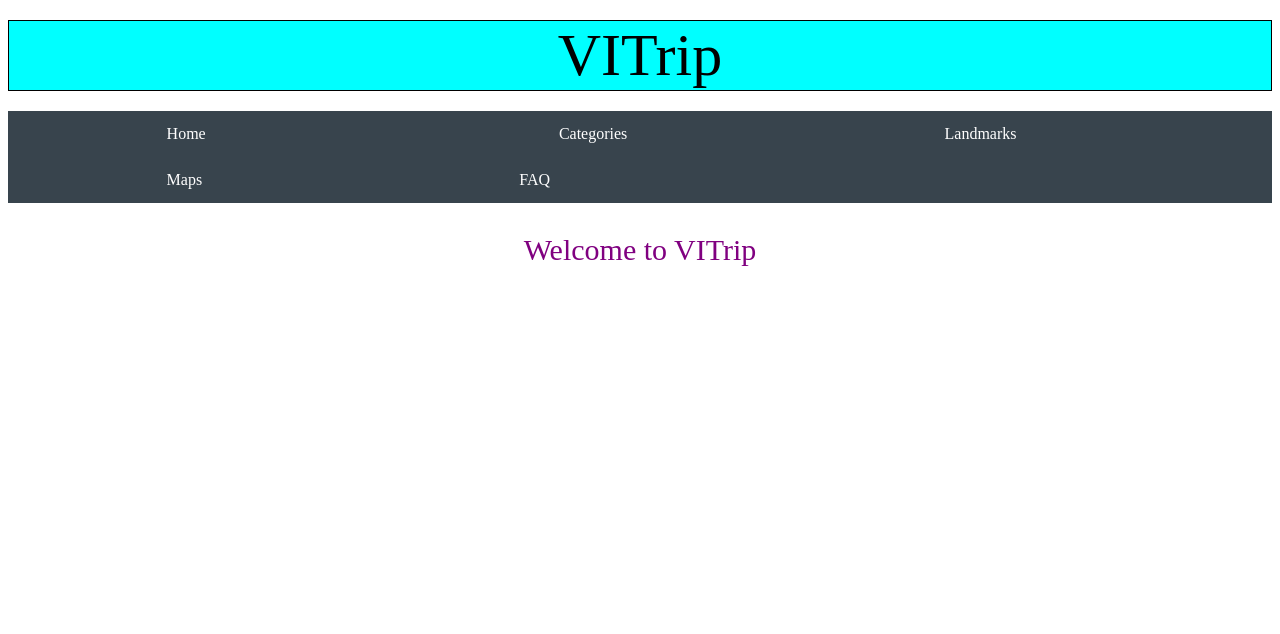
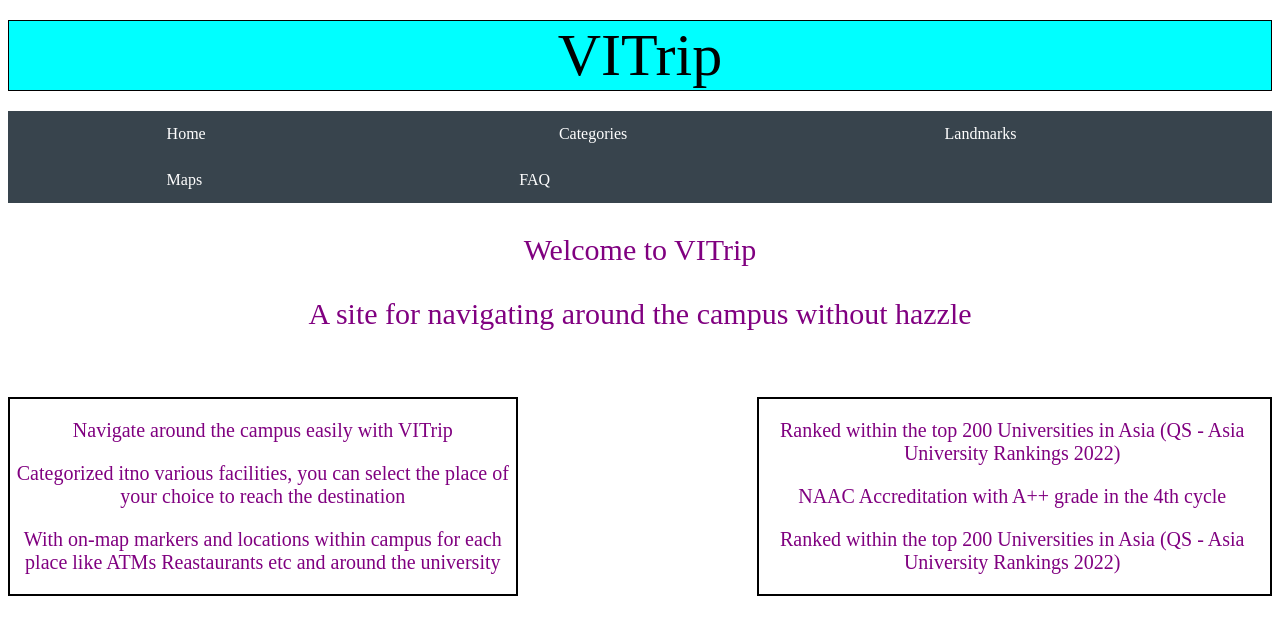
Before and after one commit to Akshatpattiwar512/IWP-VITrip, a plain HTML site: page index.html in a window 1280 px wide. Drawn offline with Linux system fonts and the light colour scheme.

Commit message:
Update index.html

```diff
--- a/index.html
+++ b/index.html
@@ -13,7 +13,7 @@
                     <a href="javascript:void(0)" class="dropbtn-Categories">Categories</a>
                     <div class="dropdown-content-Categories">
                       <a href="academic-blocks.html">Academic Blocks</a>
-                      <a href="#">Administrative Offices</a>
+                      <a href="administrative-offices.html">Administrative Offices</a>
                       <a href="#">Shops</a>
                       <a href="#">Coffee Shops</a>
                       <a href="#">Hostel Blocks</a>
@@ -40,6 +40,20 @@
                 <li><a href="faq.html">FAQ</a></li>
               </ul>
               <p>Welcome to VITrip</p>
+              <p>A site for navigating around the campus without hazzle</p>
+              <br><br>
+              <div style="float: left;width:40%; border:2px solid black;">
+                <p style=" font-size:20px">Navigate around the campus easily with VITrip</p>
+                <p style=" font-size:20px">Categorized itno various facilities, you can select the place of your choice to reach the destination</p>
+                <p style=" font-size:20px">With on-map markers and locations within campus for each place like ATMs Reastaurants etc and around the university</p>
+              </div>
+              <div style="float: right;width:40%; border:2px solid black; padding-right:5px">
+                <p style=" font-size:20px">Ranked within the top 200 Universities in Asia (QS - Asia University Rankings 2022)</p>
+                <p style=" font-size:20px">NAAC Accreditation with A++ grade in the 4th cycle</p>
+
+                <p style=" font-size:20px">Ranked within the top 200 Universities in Asia (QS - Asia University Rankings 2022)
+
+              </div>
         </div>
     </body>
 </html>
```
